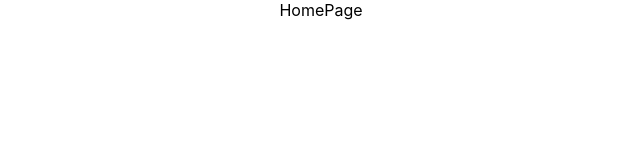
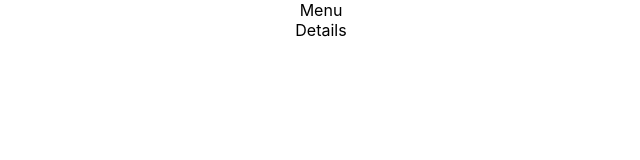
Before and after one commit to vdhakar80/vicky-portfolio, a React (Create React App) app: page / in a window 1280 px wide. Shown: the top 160 px of the page, without its empty margins (319-959 px from the left). Built offline with nearby package versions, Linux system fonts and the light colour scheme.

Commit message:
feat: Home Page

```diff
--- a/src/components/HomePage.js
+++ b/src/components/HomePage.js
@@ -1,7 +1,13 @@
 import React from "react";
+import Menu from "./Menu";
+import Details from "./Details";
 
 function HomePage() {
-  return <div>HomePage</div>;
+  return (
+    <div>
+      <Menu /> <Details />
+    </div>
+  );
 }
 
 export default HomePage;
--- /dev/null
+++ b/src/styles/HomePage.css
@@ -0,0 +1,6 @@
+.homepage-container {
+  display: flex;
+  justify-content: center;
+  flex-direction: row;
+  background-color: aliceblue;
+}
```
